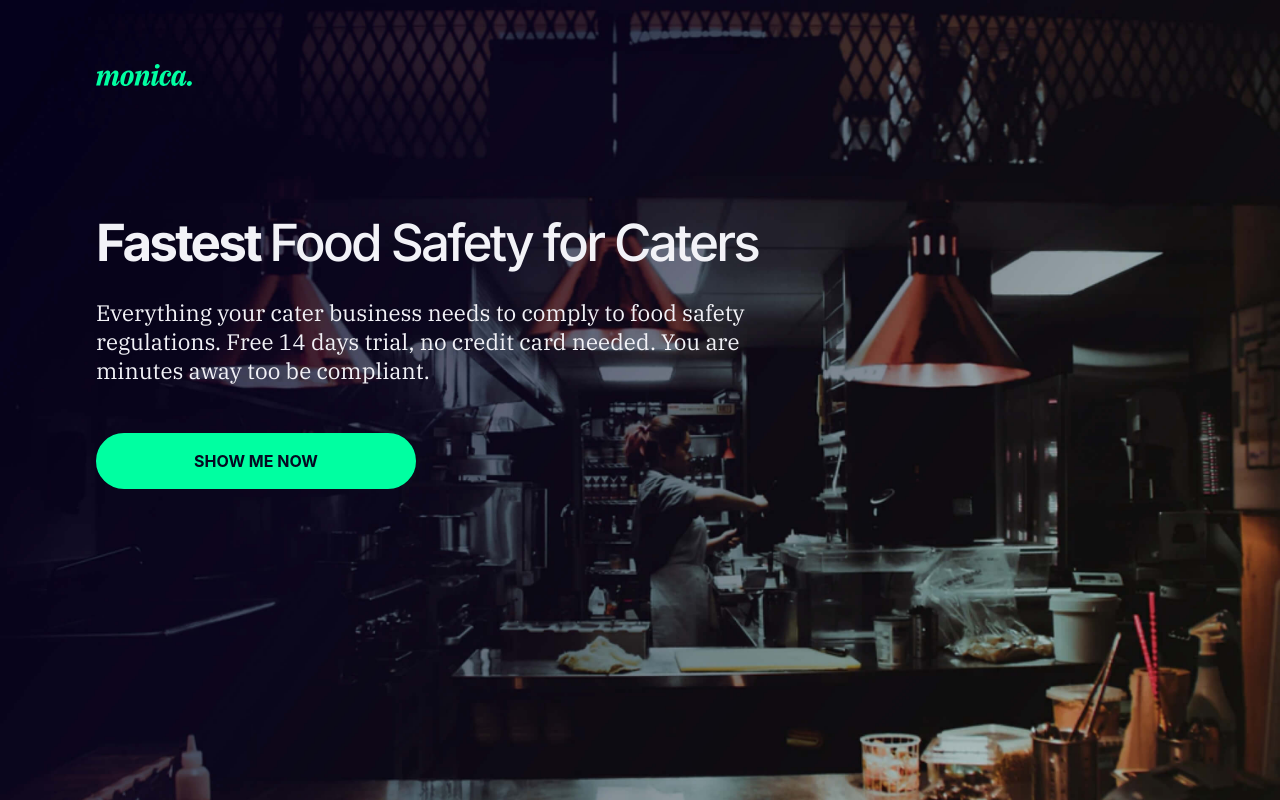
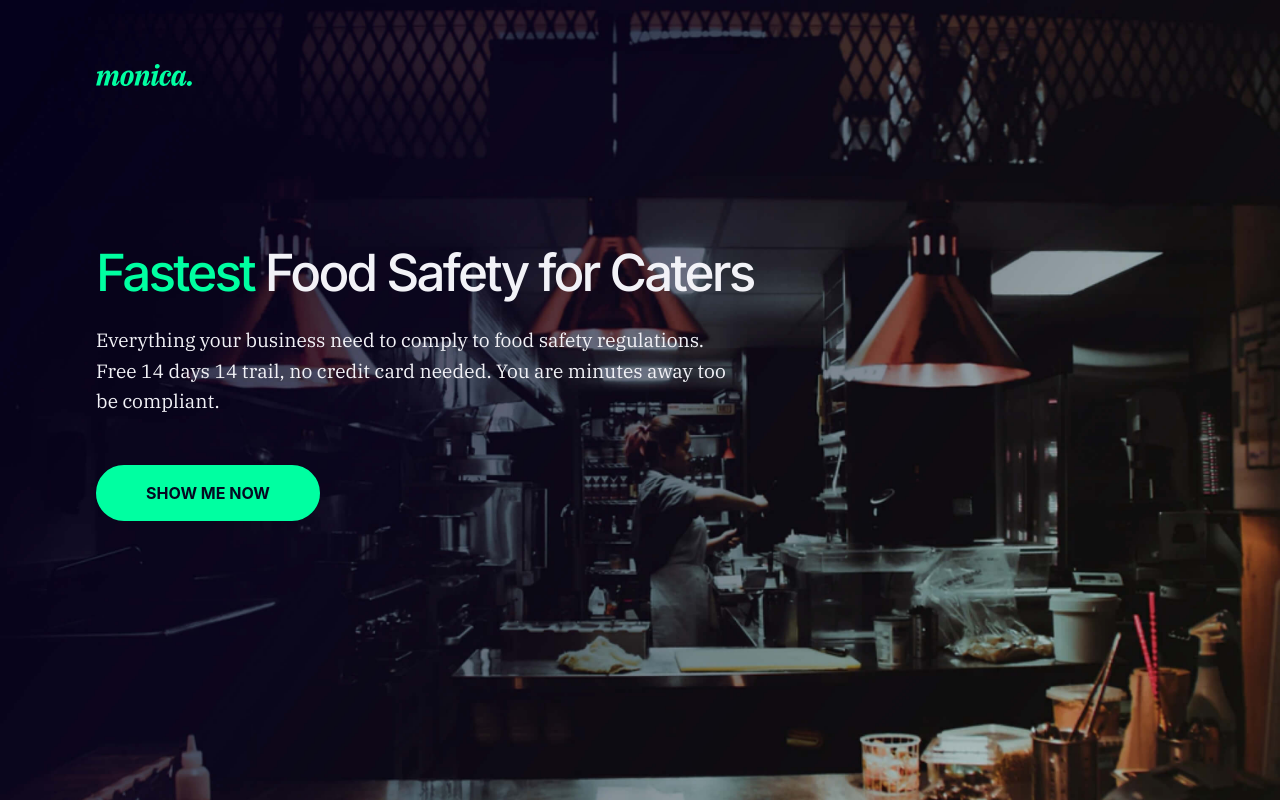
Before and after one commit to evilpaper/monica, a React (Create React App) app: page / in a window 1280 px wide. Built offline with nearby package versions, Linux system fonts and the light colour scheme.

Commit message:
Update copy on landing page

```diff
--- a/src/components/Landing/Landing.jsx
+++ b/src/components/Landing/Landing.jsx
@@ -9,9 +9,9 @@ export default function Landing() {
         <span>Fastest </span> Food Safety for Caters
       </h1>
       <p className="landing-copy">
-        Everything your cater business needs to comply to food safety
-        regulations. Free 14 days trial, no credit card needed. You are minutes
-        away too be compliant.
+        Everything your business need to comply to food safety regulations. Free
+        14 days 14 trail, no credit card needed. You are minutes away too be
+        compliant.
       </p>
       <button className="landing-cta">SHOW ME NOW</button>
     </section>
--- a/src/components/Landing/styles.css
+++ b/src/components/Landing/styles.css
@@ -9,19 +9,21 @@
 
 .landing-header {
   color: var(--color-lightgrey-one);
-  margin-top: 2.4em;
+  margin-top: 3em;
   font-size: 3.2em;
   font-weight: 500;
 }
 
 .landing-header span {
-  font-weight: 700;
+  color: var(--color-turquoise);
 }
 
 .landing-copy {
   color: var(--color-lightgrey-one);
   margin-top: 1em;
   max-width: 60%;
+  font-size: 1.2em;
+  line-height: 1.6em;
 }
 
 .landing-cta {
@@ -32,7 +34,7 @@
   margin-top: 3em;
   /* Remove this later when you have cleaned up global style and namespace*/
   opacity: 1;
-  max-width: 20em;
+  max-width: 14em;
 }
 
 @media (max-width: 1800px) {
```
